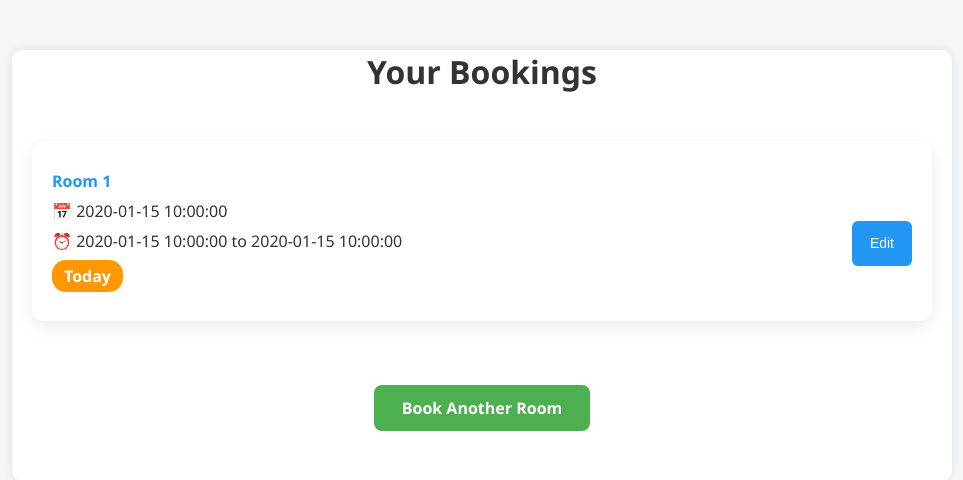
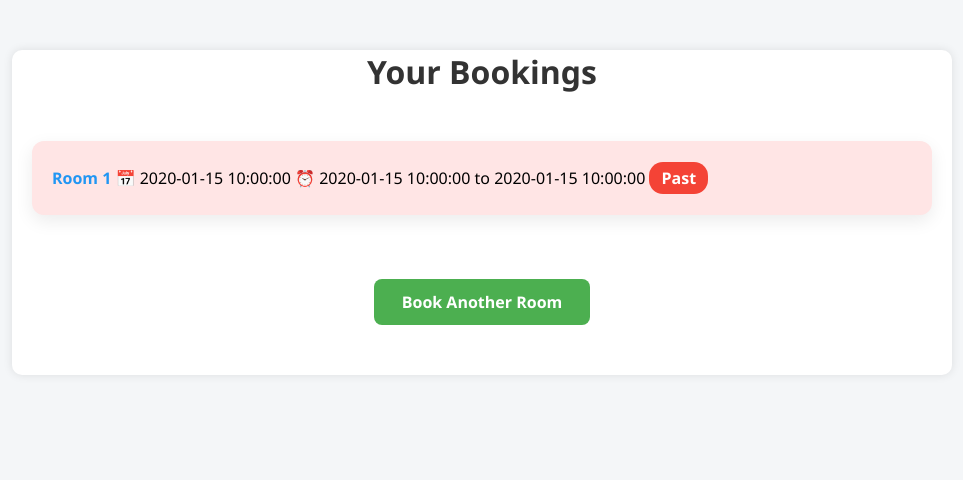
Before and after one commit to Dhanush9358/fastapi-project, a FastAPI app: template templates/history.html in a window 1280 px wide. Shown: the top 480 px of the page, without its empty margins (158-1121 px from the left). Run offline with FastAPI, Linux system fonts and the light colour scheme; the template is opened without the code that fills it: most values are stand-ins (such as "Sample title", 1, 10 or a date in 2020).

Commit message:
update for history.html

```diff
--- a/templates/history.html
+++ b/templates/history.html
@@ -5,9 +5,8 @@
     <link rel="stylesheet" href="/static/style.css">
     <style>
         body {
-            font-family: 'Segoe UI', Tahoma, Geneva, Verdana, sans-serif;
+            font-family: 'Segoe UI', sans-serif;
             background-color: #f4f6f8;
-            color: #333;
             margin: 0;
             padding: 0;
         }
@@ -31,45 +30,15 @@
             display: flex;
             justify-content: space-between;
             align-items: center;
-            transition: transform 0.2s, box-shadow 0.2s;
+            transition: 0.2s;
         }
-        .booking-card:hover {
-            transform: translateY(-4px);
-            box-shadow: 0px 12px 30px rgba(0,0,0,0.12);
-        }
-        .past-booking {
-            background-color: #ffe5e5;
-        }
-        .booking-info {
-            display: flex;
-            flex-direction: column;
-        }
-        .booking-info span {
-            margin: 4px 0;
-            font-size: 16px;
-        }
-        .room {
-            font-weight: bold;
-            color: #2196F3;
-        }
-        .badge {
-            padding: 5px 12px;
-            border-radius: 14px;
-            color: #fff;
-            font-size: 13px;
-            font-weight: bold;
-            margin-top: 5px;
-            width: fit-content;
-            text-align: center;
-        }
+        .past-booking { background-color: #ffe5e5; }
+        .booking-info span { margin: 4px 0; font-size: 16px; }
+        .room { font-weight: bold; color: #2196F3; }
+        .badge { padding: 5px 12px; border-radius: 14px; color: #fff; font-size: 13px; font-weight: bold; }
         .badge.upcoming { background-color: #4CAF50; }
         .badge.today { background-color: #FF9800; }
         .badge.past { background-color: #F44336; }
-        .booking-actions {
-            display: flex;
-            flex-direction: column;
-            align-items: flex-end;
-        }
         .edit-btn {
             background-color: #2196F3;
             color: white;
@@ -78,25 +47,10 @@
             border-radius: 6px;
             cursor: pointer;
             font-size: 14px;
-            transition: 0.3s;
         }
-        .edit-btn:hover {
-            background-color: #0b7dda;
-        }
-        .cannot-edit {
-            color: #777;
-            font-size: 14px;
-        }
-        .no-bookings {
-            text-align: center;
-            color: #777;
-            font-size: 18px;
-            margin-top: 50px;
-        }
-        .back-link-wrapper {
-            text-align: center;
-            margin-top: 40px;
-        }
+        .edit-btn:hover { background-color: #0b7dda; }
+        .no-bookings { text-align: center; color: #777; font-size: 18px; margin-top: 50px; }
+        .back-link-wrapper { text-align: center; margin-top: 40px; }
         .back-link {
             display: inline-block;
             text-decoration: none;
@@ -105,31 +59,9 @@
             padding: 12px 28px;
             border-radius: 8px;
             font-size: 16px;
-            transition: 0.3s;
         }
-        .back-link:hover {
-            background-color: #45a049;
-        }
-        @media (max-width: 600px) {
-            .booking-card {
-                flex-direction: column;
-                align-items: flex-start;
-            }
-            .booking-actions {
-                width: 100%;
-                margin-top: 12px;
-            }
-            .edit-btn {
-                width: 100%;
-            }
-        }
+        .back-link:hover { background-color: #45a049; }
     </style>
-    <script>
-        // Auto-refresh every 60 seconds
-        setInterval(function() {
-            location.reload();
-        }, 60000);
-    </script>
 </head>
 <body>
 <div class="container">
@@ -137,7 +69,7 @@
 
     {% if bookings %}
         {% for booking in bookings %}
-            <div class="booking-card {% if booking.is_past %}past-booking{% endif %}">
+            <div class="booking-card {% if booking.is_past %}past-booking{% endif %}" data-end="{{ booking.end_datetime_str }}">
                 <div class="booking-info">
                     <span class="room">Room {{ booking.room_number }}</span>
                     <span>📅 {{ booking.date }}</span>
@@ -155,8 +87,6 @@
                         <a href="/edit_booking/{{ booking.id }}">
                             <button class="edit-btn">Edit</button>
                         </a>
-                    {% else %}
-                        <span class="cannot-edit"></span>
                     {% endif %}
                 </div>
             </div>
@@ -169,5 +99,32 @@
         <a href="/book" class="back-link">Book Another Room</a>
     </div>
 </div>
+
+<script>
+function updateBookingStatus() {
+    const now = new Date();
+    document.querySelectorAll(".booking-card").forEach(card => {
+        const endTime = new Date(card.getAttribute("data-end"));
+        const editBtn = card.querySelector(".edit-btn");
+
+        if (now >= endTime) {
+            card.classList.add("past-booking");
+            if (editBtn) editBtn.style.display = "none";
+            if (!card.querySelector(".badge.past")) {
+                let badge = card.querySelector(".badge");
+                if (badge) badge.remove();
+                let pastBadge = document.createElement("span");
+                pastBadge.className = "badge past";
+                pastBadge.innerText = "Past";
+                card.querySelector(".booking-info").appendChild(pastBadge);
+            }
+        }
+    });
+}
+
+// Run check immediately and every minute
+updateBookingStatus();
+setInterval(updateBookingStatus, 60000);
+</script>
 </body>
 </html>
```
Also changed, not shown: routers/booking.py (+6 -2 lines).
